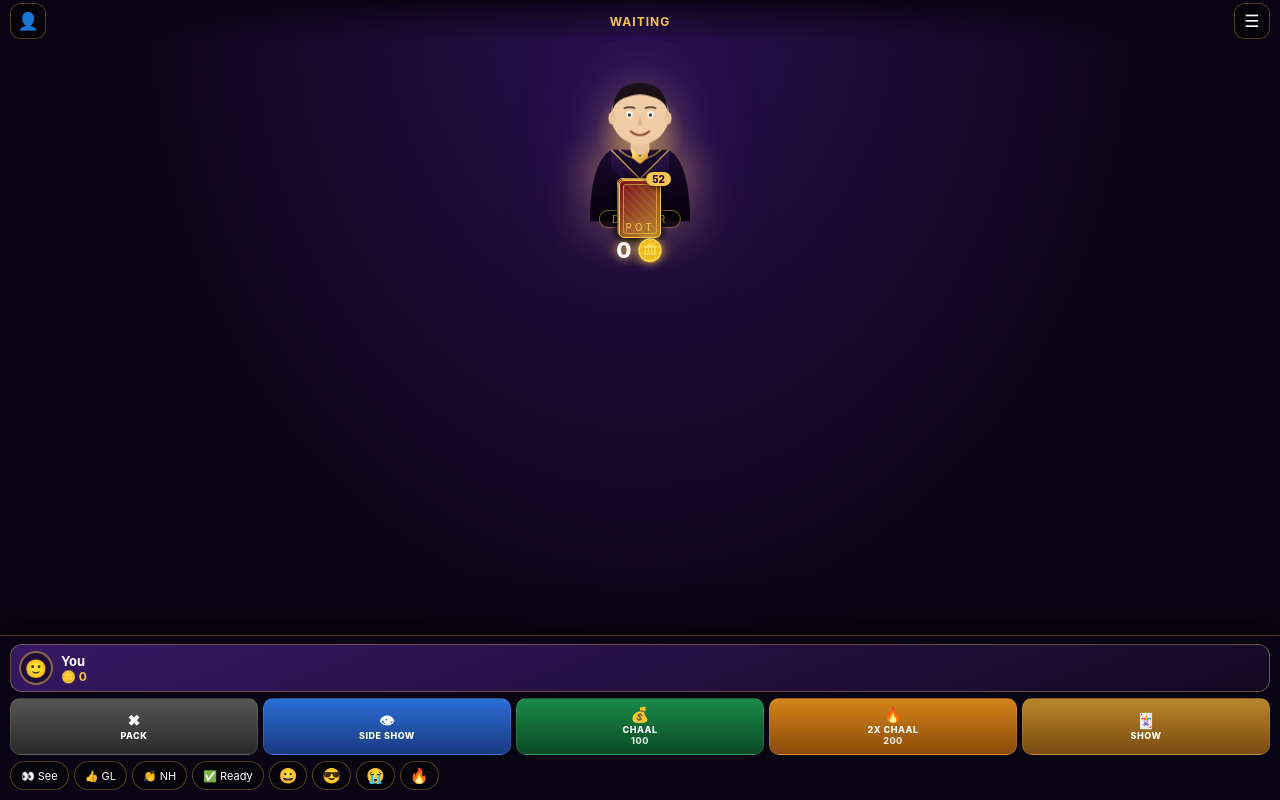
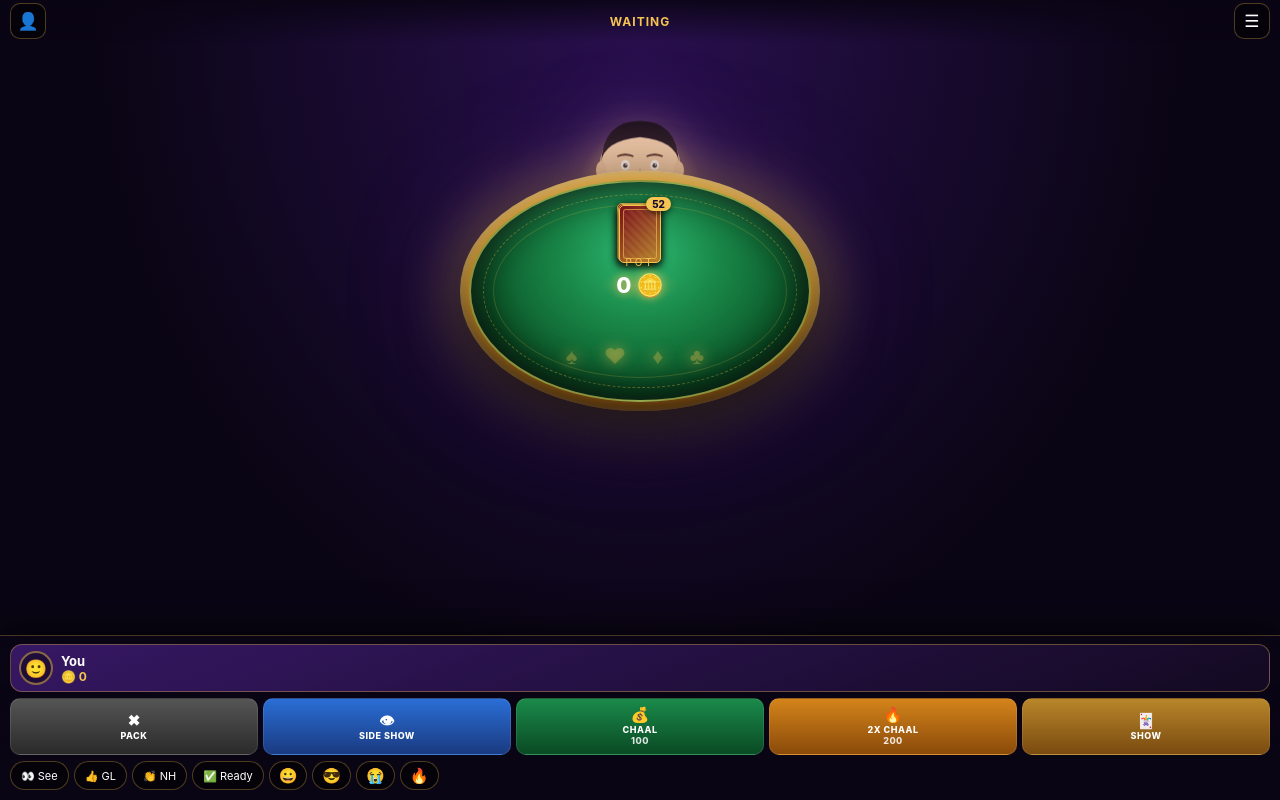
Before and after one commit to nishankazi514-cell/I-love-you, a website: page index.html in a window 1280 px wide. Both pictures are taken after a click on the button "Enter Table". Drawn offline with Linux system fonts and the light colour scheme.

Commit message:
Update index.html

```diff
--- a/index.html
+++ b/index.html
@@ -49,8 +49,10 @@ button{font-family:inherit;cursor:pointer;border:none;color:#fff;background:none
 .phase-label{font-size:12px;color:var(--gold);letter-spacing:1px;text-transform:uppercase;font-weight:700}
 #table-wrap{position:relative;flex:1;min-height:0;overflow:hidden}
 
-#dealer-wrap{position:absolute;top:2px;left:50%;transform:translateX(-50%);
-  width:min(180px,42vw);height:min(180px,42vw);z-index:3;display:flex;align-items:flex-end;justify-content:center;pointer-events:none}
+/* ===== DEALER (behind board, head/shoulders visible) ===== */
+#dealer-wrap{position:absolute;top:4%;left:50%;transform:translateX(-50%);
+  width:min(250px,62vw);height:min(250px,62vw);z-index:1;
+  display:flex;align-items:flex-end;justify-content:center;pointer-events:none}
 #dealer-glow{position:absolute;bottom:10%;left:50%;transform:translateX(-50%);width:90%;height:40%;
   background:radial-gradient(ellipse,rgba(245,196,81,.35) 0%,transparent 70%);filter:blur(12px);z-index:0}
 #dealer-img{width:100%;height:100%;object-fit:contain;position:relative;z-index:1;
@@ -59,8 +61,37 @@ button{font-family:inherit;cursor:pointer;border:none;color:#fff;background:none
 @keyframes dealerFloat{0%,100%{transform:translateY(0)}50%{transform:translateY(-4px)}}
 #dealer-label{position:absolute;bottom:-4px;left:50%;transform:translateX(-50%);font-size:10px;letter-spacing:3px;
   color:var(--gold);background:rgba(0,0,0,.7);padding:2px 12px;border-radius:20px;
-  border:1px solid rgba(245,196,81,.5);white-space:nowrap;z-index:5}
-#deck-area{position:absolute;bottom:-14px;left:50%;transform:translateX(-50%);width:42px;height:58px;z-index:6;pointer-events:auto}
+  border:1px solid rgba(245,196,81,.5);white-space:nowrap;z-index:5;display:none}
+
+/* ===== BOARD (center table) ===== */
+#board{position:absolute;top:42%;left:50%;transform:translate(-50%,-50%);
+  width:min(360px,90vw);height:min(240px,62vw);z-index:2;pointer-events:none}
+.board-rim{position:absolute;inset:0;border-radius:50%;
+  background:linear-gradient(180deg,#d4a041 0%,#b8862a 40%,#7a4a10 100%);
+  box-shadow:0 22px 60px rgba(0,0,0,.75),0 0 50px rgba(245,196,81,.35),
+    0 0 100px rgba(120,60,200,.25),inset 0 3px 10px rgba(255,255,255,.25),
+    inset 0 -6px 14px rgba(0,0,0,.55);
+  animation:boardGlow 4s ease-in-out infinite}
+@keyframes boardGlow{
+  0%,100%{box-shadow:0 22px 60px rgba(0,0,0,.75),0 0 50px rgba(245,196,81,.35),0 0 100px rgba(120,60,200,.25),inset 0 3px 10px rgba(255,255,255,.25),inset 0 -6px 14px rgba(0,0,0,.55)}
+  50%{box-shadow:0 22px 60px rgba(0,0,0,.75),0 0 70px rgba(245,196,81,.55),0 0 130px rgba(120,60,200,.35),inset 0 3px 10px rgba(255,255,255,.3),inset 0 -6px 14px rgba(0,0,0,.55)}}
+.board-inner{position:absolute;inset:9px;border-radius:50%;
+  background:radial-gradient(ellipse at 50% 32%,#2eb872 0%,#1a8a4a 32%,#0d5a2a 68%,#063a18 100%);
+  border:2px solid rgba(245,196,81,.55);
+  box-shadow:inset 0 0 50px rgba(0,0,0,.7),inset 0 6px 24px rgba(255,255,255,.10),
+    inset 0 -8px 30px rgba(0,0,0,.6);
+  display:flex;align-items:center;justify-content:center;overflow:hidden}
+.board-inner::before{content:"";position:absolute;inset:12px;border-radius:50%;
+  border:1px dashed rgba(245,196,81,.35);pointer-events:none}
+.board-inner::after{content:"";position:absolute;inset:22px;border-radius:50%;
+  border:1px solid rgba(245,196,81,.18);pointer-events:none}
+.board-logo{font-size:22px;letter-spacing:10px;color:rgba(245,196,81,.30);
+  text-shadow:0 0 14px rgba(245,196,81,.5);
+  position:absolute;bottom:14%;left:50%;transform:translateX(-50%);white-space:nowrap}
+
+/* ===== DECK (52 cards on board in front of dealer) ===== */
+#deck-area{position:absolute;top:27.5%;left:50%;transform:translateX(-50%);
+  width:42px;height:58px;z-index:4;pointer-events:auto}
 .deck-card{position:absolute;inset:0;background:linear-gradient(135deg,#7a0f1a 0%,#b8862a 100%);
   border-radius:5px;border:1.5px solid var(--gold);box-shadow:0 3px 8px rgba(0,0,0,.7)}
 .deck-card:nth-child(1){transform:translate(-2px,-2px)}
@@ -71,7 +102,7 @@ button{font-family:inherit;cursor:pointer;border:none;color:#fff;background:none
 #deck-count-badge{position:absolute;top:-8px;right:-10px;background:var(--gold);color:#1a0a2e;
   font-size:10px;font-weight:800;padding:1px 6px;border-radius:10px;box-shadow:0 2px 6px rgba(0,0,0,.6);z-index:7}
 
-#pot-box{position:absolute;top:34%;left:50%;transform:translate(-50%,-50%);text-align:center;z-index:4;pointer-events:none}
+#pot-box{position:absolute;top:40%;left:50%;transform:translate(-50%,-50%);text-align:center;z-index:4;pointer-events:none}
 .pot-label{font-size:10px;letter-spacing:3px;color:var(--gold);text-shadow:0 0 8px rgba(245,196,81,.6)}
 .pot-value{font-size:22px;font-weight:800;color:#fff;
   background:radial-gradient(ellipse,rgba(245,196,81,.25),transparent 70%);
@@ -127,7 +158,7 @@ button{font-family:inherit;cursor:pointer;border:none;color:#fff;background:none
   text-shadow:0 0 20px rgba(245,196,81,.9),0 0 40px rgba(245,196,81,.5)}
 #turn-timer{font-size:28px;font-weight:900;color:#fff;text-shadow:0 0 15px rgba(255,80,80,.8)}
 
-#result-banner{position:absolute;top:42%;left:50%;transform:translate(-50%,-50%);z-index:25;text-align:center;
+#result-banner{position:absolute;top:52%;left:50%;transform:translate(-50%,-50%);z-index:25;text-align:center;
   background:linear-gradient(160deg,rgba(60,26,110,.95),rgba(20,10,35,.98));border:2px solid var(--gold);
   border-radius:16px;padding:14px 22px;box-shadow:0 0 40px rgba(245,196,81,.5);animation:turnPop .4s;max-width:90vw}
 .rb-title{font-size:12px;letter-spacing:2px;color:var(--gold)}
@@ -275,12 +306,20 @@ button{font-family:inherit;cursor:pointer;border:none;color:#fff;background:none
       <div id="dealer-glow"></div>
       <img id="dealer-img" alt="Dealer" />
       <div id="dealer-label">DEALER</div>
-      <div id="deck-area" title="Deck">
-        <div class="deck-card"></div>
-        <div class="deck-card"></div>
-        <div class="deck-card"></div>
-        <div id="deck-count-badge">52</div>
+    </div>
+
+    <div id="board">
+      <div class="board-rim"></div>
+      <div class="board-inner">
+        <div class="board-logo">♠ ♥ ♦ ♣</div>
       </div>
+    </div>
+
+    <div id="deck-area" title="Deck">
+      <div class="deck-card"></div>
+      <div class="deck-card"></div>
+      <div class="deck-card"></div>
+      <div id="deck-count-badge">52</div>
     </div>
 
     <div id="pot-box">
```
